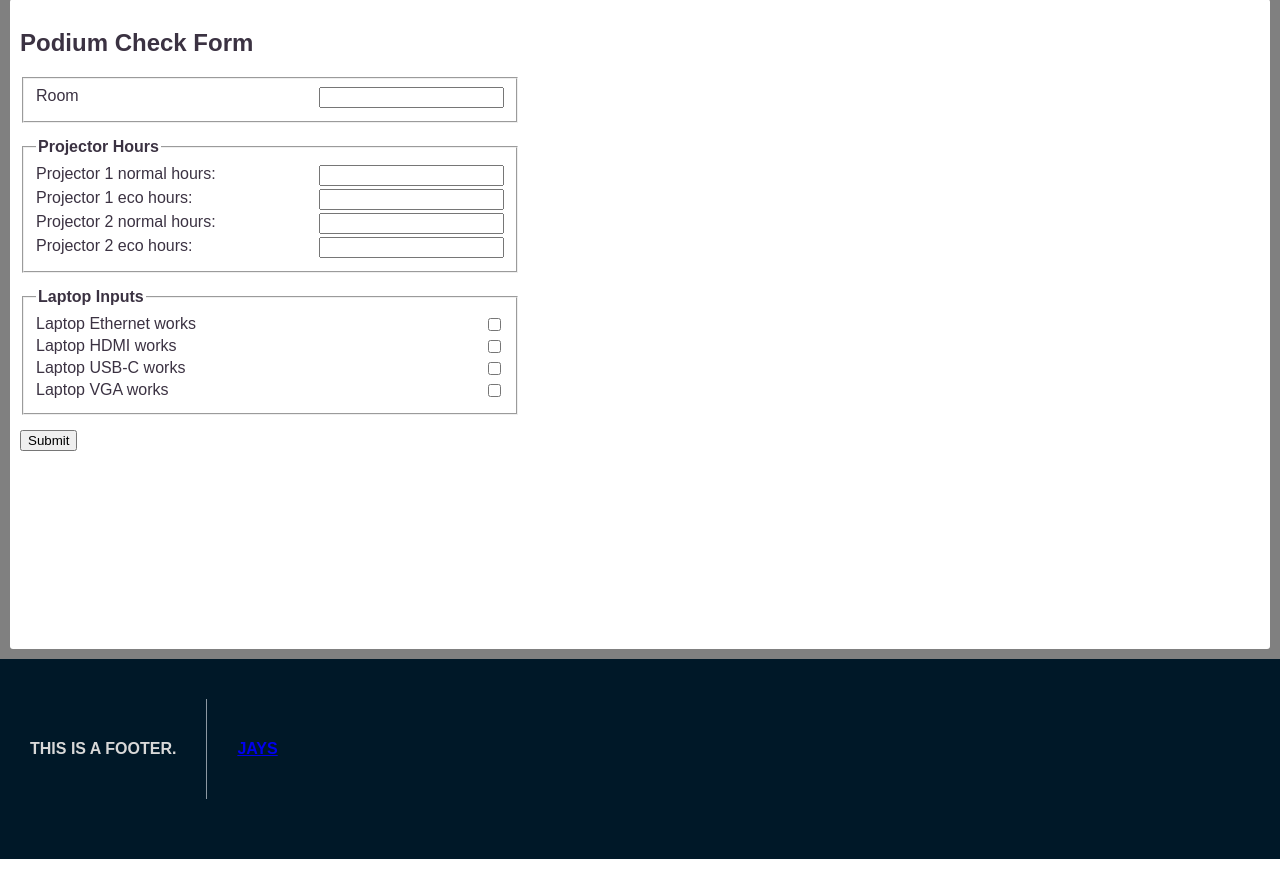
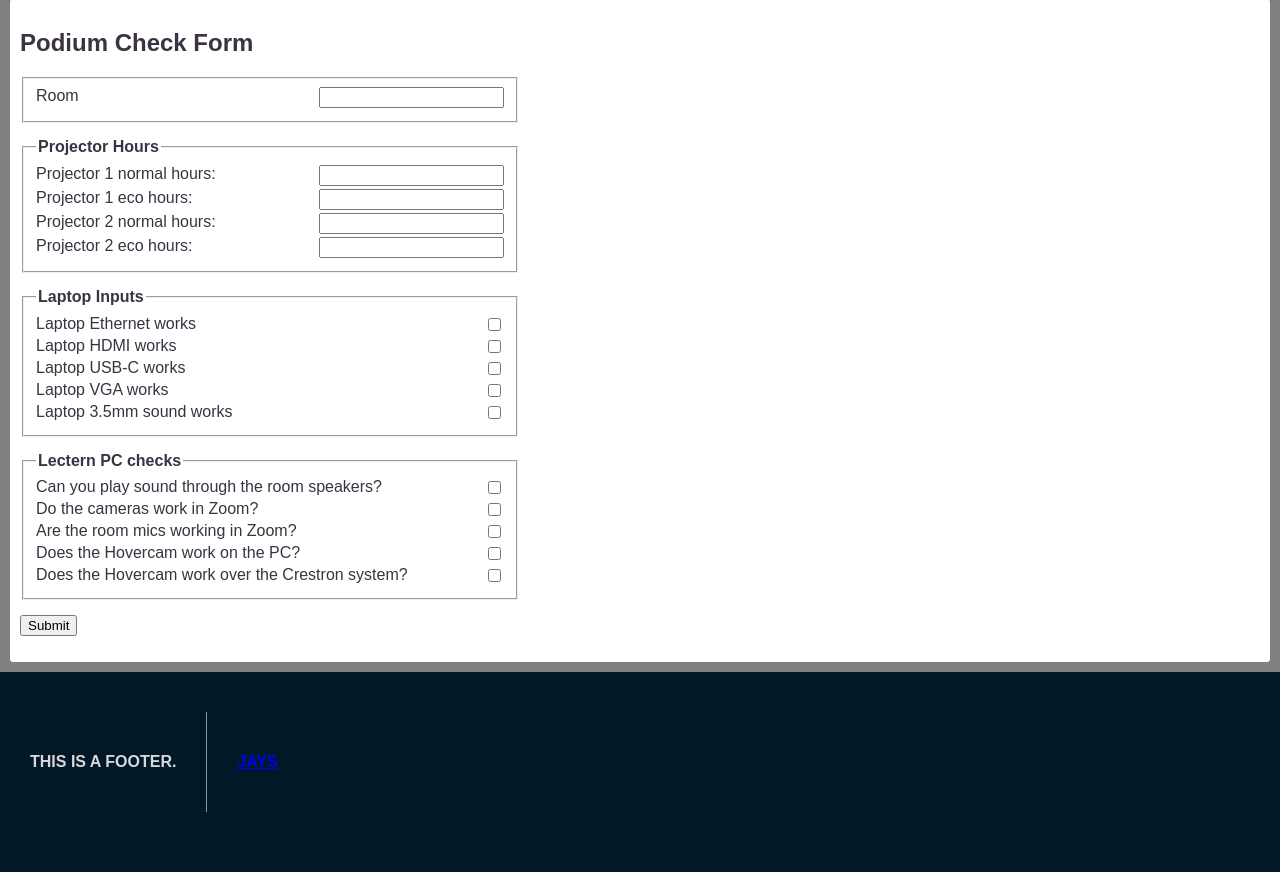
Before and after one commit to Nmans01/cs341-project, a PHP site: page /form.php in a window 1280 px wide. Shown: the part 145-1017 px from the top of the page. Run offline with PHP 8.4, Linux system fonts and the light colour scheme.

Commit message:
form update

```diff
--- a/form.php
+++ b/form.php
@@ -66,6 +66,35 @@
           <label for="lapcheck4"> Laptop VGA works</label>
           <input type="checkbox" id="LapCheck4" value="LapVga">
         </div>
+        <div class="form-row">
+          <label for="lapcheck5"> Laptop 3.5mm sound works</label>
+          <input type="checkbox" id="LapCheck5" value="LapVgaSound">
+        </div>
+      </fieldset>
+
+
+      <fieldset>
+        <legend>Lectern PC checks</legend>
+        <div class="form-row">
+          <label for="pcCheck1"> Can you play sound through the room speakers?</label>
+          <input type="checkbox" id="pcCheck1" value="pcSound">
+        </div>
+        <div class="form-row">
+          <label for="pcCheck2"> Do the cameras work in Zoom?</label>
+          <input type="checkbox" id="pcCheck2" value="pcWebcam">
+        </div>
+        <div class="form-row">
+          <label for="pcCheck2"> Are the room mics working in Zoom?</label>
+          <input type="checkbox" id="pcCheck2" value="pcWebcam">
+        </div>
+        <div class="form-row">
+          <label for="lapcheck3"> Does the Hovercam work on the PC?</label>
+          <input type="checkbox" id="LapCheck3" value="pcHovercam">
+        </div>
+        <div class="form-row">
+          <label for="lapcheck4"> Does the Hovercam work over the Crestron system?</label>
+          <input type="checkbox" id="LapCheck4" value="pcHovercamCrestron">
+        </div>
       </fieldset>
 
       <input type="submit" value="Submit">
```
